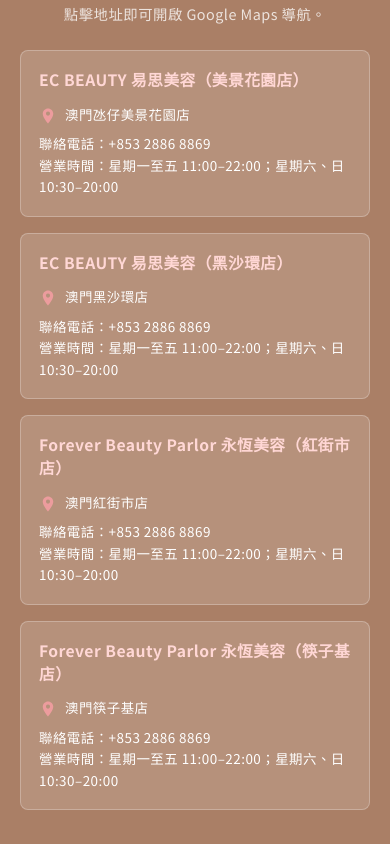
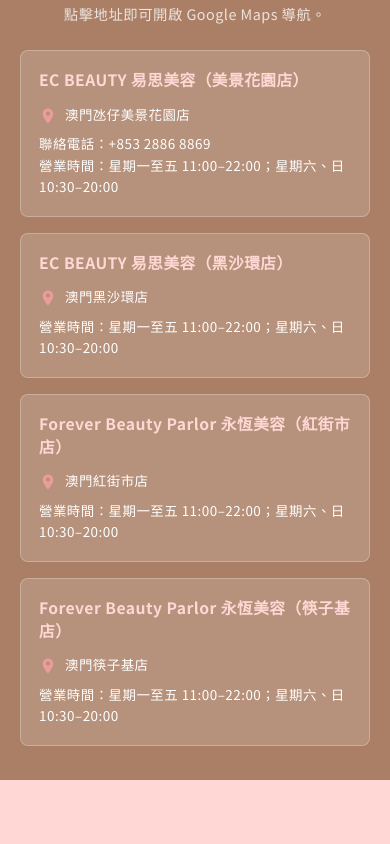
Before and after one commit to lok66802547-sudo/my-beauty-web, a plain HTML site: page booking.html in a window 390 px wide. Shown: the part 1043-1887 px from the top of the page. After the commit the page ends 1823 px from the top, so only its background shows below. Drawn offline with nearby package versions, Linux system fonts and the light colour scheme.

Commit message:
Correct branch phone and add founding year

```diff
--- a/booking.html
+++ b/booking.html
@@ -153,7 +153,6 @@
           <svg viewBox="0 0 24 24" aria-hidden="true"><path d="M12 2C8.13 2 5 5.13 5 9c0 5.25 7 13 7 13s7-7.75 7-13c0-3.87-3.13-7-7-7Zm0 9.5A2.5 2.5 0 1 1 12 6a2.5 2.5 0 0 1 0 5.5Z"/></svg>
           <span>澳門黑沙環店</span>
         </a>
-        <p>聯絡電話：<a href="tel:+85328868869">+853 2886 8869</a></p>
         <p>營業時間：星期一至五 11:00–22:00；星期六、日 10:30–20:00</p>
       </article>
       <article class="branch-card">
@@ -162,7 +161,6 @@
           <svg viewBox="0 0 24 24" aria-hidden="true"><path d="M12 2C8.13 2 5 5.13 5 9c0 5.25 7 13 7 13s7-7.75 7-13c0-3.87-3.13-7-7-7Zm0 9.5A2.5 2.5 0 1 1 12 6a2.5 2.5 0 0 1 0 5.5Z"/></svg>
           <span>澳門紅街市店</span>
         </a>
-        <p>聯絡電話：<a href="tel:+85328868869">+853 2886 8869</a></p>
         <p>營業時間：星期一至五 11:00–22:00；星期六、日 10:30–20:00</p>
       </article>
       <article class="branch-card">
@@ -171,7 +169,6 @@
           <svg viewBox="0 0 24 24" aria-hidden="true"><path d="M12 2C8.13 2 5 5.13 5 9c0 5.25 7 13 7 13s7-7.75 7-13c0-3.87-3.13-7-7-7Zm0 9.5A2.5 2.5 0 1 1 12 6a2.5 2.5 0 0 1 0 5.5Z"/></svg>
           <span>澳門筷子基店</span>
         </a>
-        <p>聯絡電話：<a href="tel:+85328868869">+853 2886 8869</a></p>
         <p>營業時間：星期一至五 11:00–22:00；星期六、日 10:30–20:00</p>
       </article>
     </div>
@@ -201,9 +198,9 @@
 
   var addresses = {
   "EC BEAUTY 易思美容（美景花園店）": "澳門氹仔美景花園店｜+853 2886 8869",
-  "EC BEAUTY 易思美容（黑沙環店）": "澳門黑沙環店｜+853 2886 8869",
-  "Forever Beauty Parlor 永恆美容（紅街市店）": "澳門紅街市店｜+853 2886 8869",
-  "Forever Beauty Parlor 永恆美容（筷子基店）": "澳門筷子基店｜+853 2886 8869"
+  "EC BEAUTY 易思美容（黑沙環店）": "澳門黑沙環店",
+  "Forever Beauty Parlor 永恆美容（紅街市店）": "澳門紅街市店",
+  "Forever Beauty Parlor 永恆美容（筷子基店）": "澳門筷子基店"
 };
   var maps = {
   "EC BEAUTY 易思美容（美景花園店）": "https://www.google.com/maps/place/Ec+Beauty%E6%98%93%E6%80%9D%E7%BE%8E%E5%AE%B9%EF%BC%88%E7%BE%8E%E6%99%AF%E8%8A%B1%E5%9C%92%E5%BA%97%EF%BC%89/@22.157334,113.5511811,16z/data=!4m6!3m5!1s0x3401700a41b0808d:0xf0a7558496f7f3d9!8m2!3d22.1573291!4d113.553756!16s%2Fg%2F11f_km7dff",
```
Also changed, not shown: index.html (+2 -0 lines).
